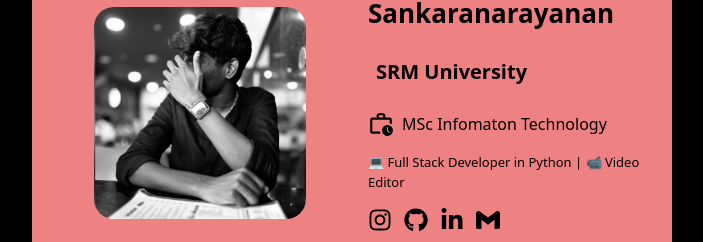
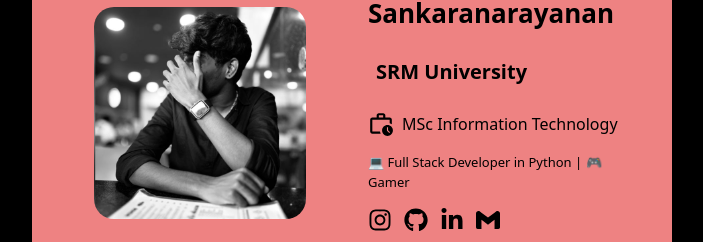
Before and after one commit to Sandy3o/Sandy-Profile-Card, a React (Vite) app: page / in a window 1280 px wide. Shown: the part 287-529 px from the top of the page, without its empty margins (288-991 px from the left). Built offline with nearby package versions, Linux system fonts and the light colour scheme.

Commit message:
spell check in cardScreen

```diff
--- a/src/Pages/CardScreen.jsx
+++ b/src/Pages/CardScreen.jsx
@@ -28,11 +28,11 @@ const CardScreen = () => {
         <div className="flex items-center gap-2">
           <MdOutlineWorkHistory size={26} />
           <p className="font-medium text-[12px] sm:text-[14px] md:text-[16px]">
-            MSc Infomaton Technology
+            MSc Information Technology
           </p>
         </div>
         <p className="text-[11px] sm:text-[12px] md:text-[13px] font-medium text-center md:text-left">
-          💻 Full Stack Developer in Python | 📹 Video Editor
+          💻 Full Stack Developer in Python | 🎮 Gamer
         </p>
 
         {/* Social Media Icons */}
```
Also changed, not shown: 4 other files (tests, documents, lock files or other folders).
